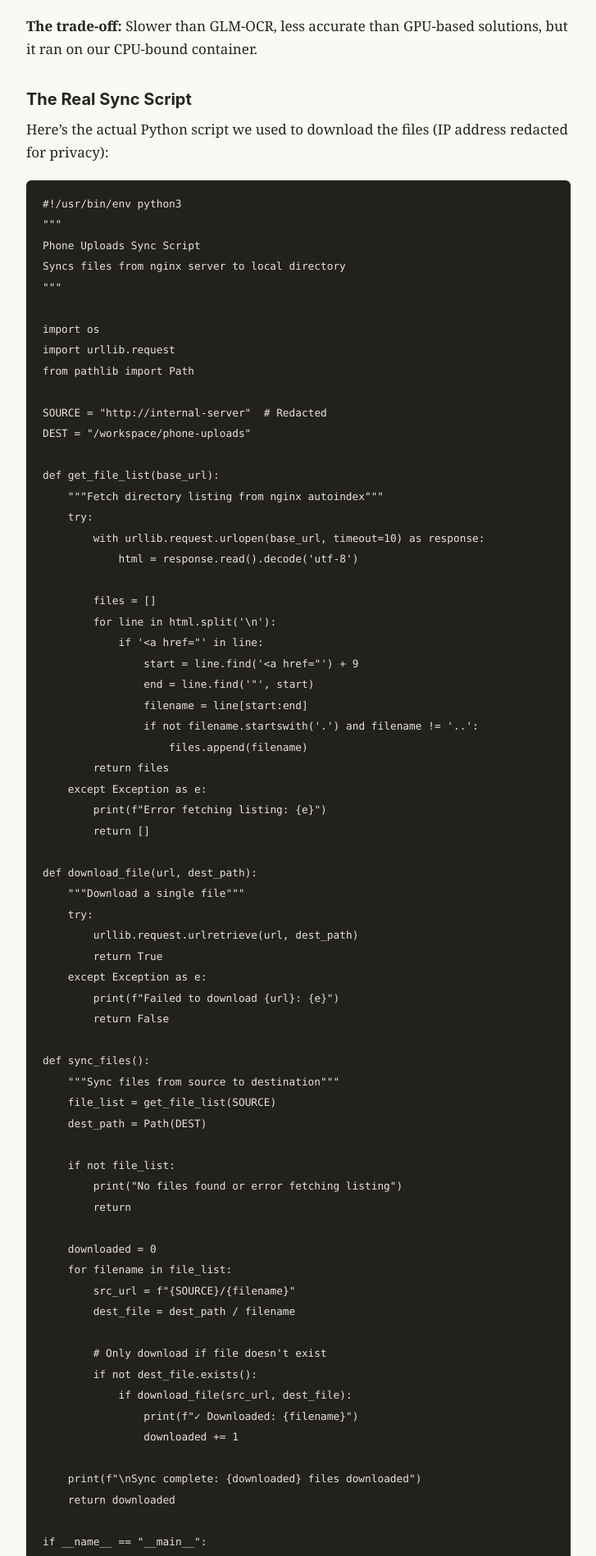
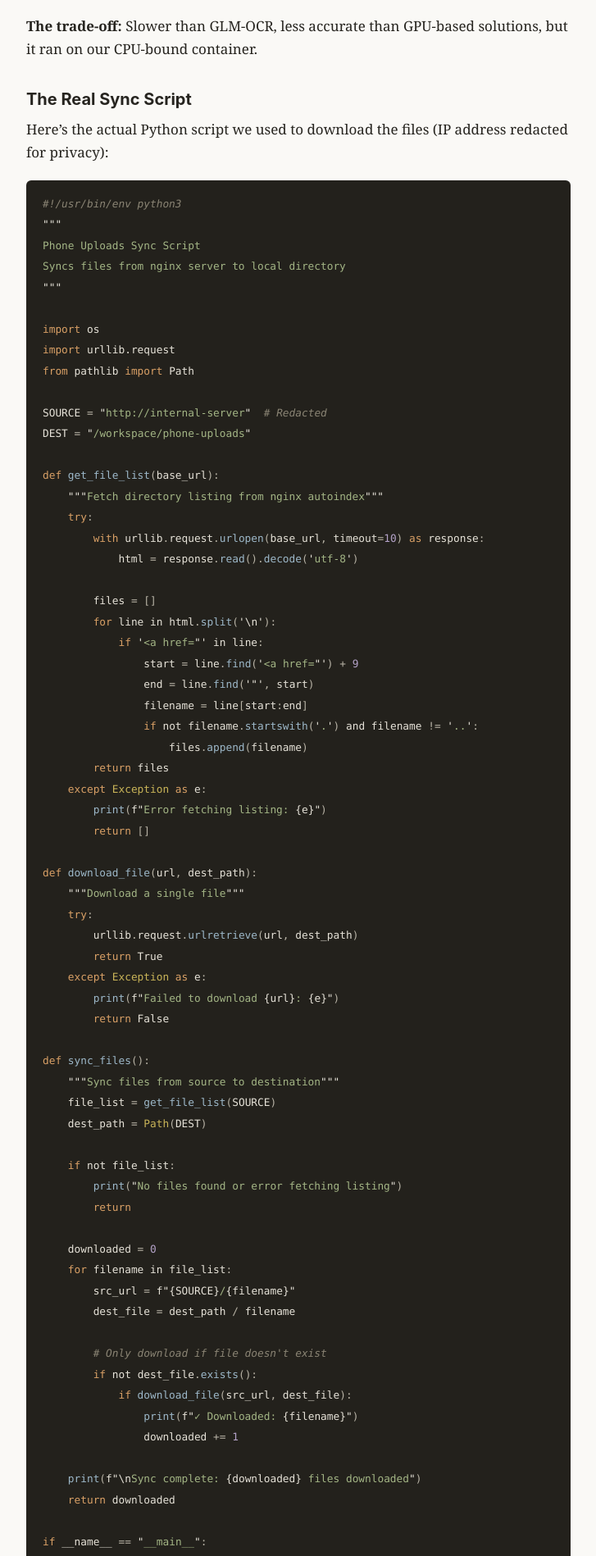
Before and after one commit to ayourtch-llm/apchat-blog, a Jekyll site: the page built from _posts/2026-03-03-github-catalog.md, in a window 1280 px wide. Shown: the part 1127-3025 px from the top of the page at 82% size, without its empty margins (276-1003 px from the left). Built offline with Jekyll 4.4.1, drawn with Linux system fonts in a browser that asks for light colours.

Commit message:
css: quiet rouge syntax palette (low-sat warm tokens on the dark pre)

```diff
--- a/css/style.css
+++ b/css/style.css
@@ -216,3 +216,15 @@ footer a {
     font-size: 1.45rem;
   }
 }
+
+/* --- syntax highlighting (rouge), added 2026-08-21 ---
+   Quiet warm palette on the dark pre background (same in both modes).
+   Low saturation on purpose: code should read as text first. */
+.highlight .c, .highlight .c1, .highlight .cm, .highlight .cp { color: #8a8474; font-style: italic; }
+.highlight .k, .highlight .kd, .highlight .kn, .highlight .kt { color: #d9a066; }
+.highlight .s, .highlight .s1, .highlight .s2, .highlight .sb { color: #a3b585; }
+.highlight .m, .highlight .mi, .highlight .mf, .highlight .mh { color: #b5a3c9; }
+.highlight .nf, .highlight .fm { color: #9db8c9; }
+.highlight .o, .highlight .p { color: #b8b3a6; }
+.highlight .nb, .highlight .nc, .highlight .nn { color: #c9b458; }
+.highlight .err { color: inherit; background: none; }
```
